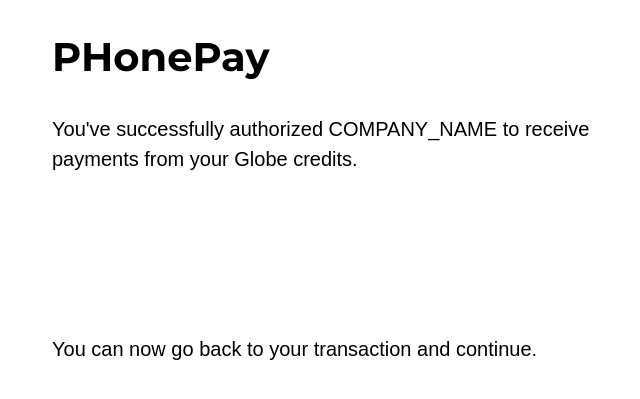
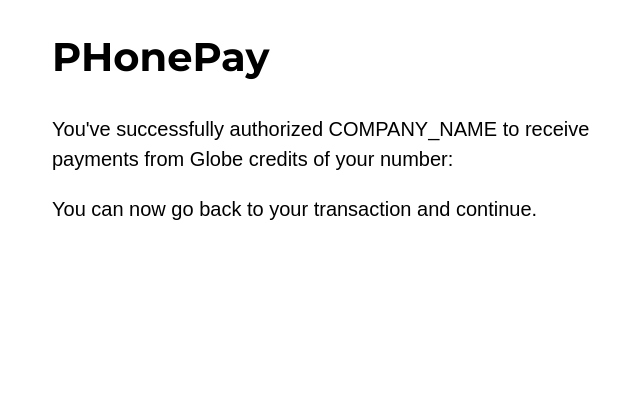
Before and after one commit to marksteve/purrchase, a Flask app: template templates/oauth.html in a window 1280 px wide. Shown: the top 399 px of the page, without its empty margins (288-928 px from the left). Run offline with Flask 2, Linux system fonts and the light colour scheme; the template is opened without the code that fills it, so the values that code supplies are empty; some libraries are stand-ins or nearby versions.

Commit message:
Update copy

```diff
--- a/templates/oauth.html
+++ b/templates/oauth.html
@@ -22,13 +22,13 @@
     <h1>PHonePay</h1>
     <p>
       You've successfully authorized COMPANY_NAME
-      to receive payments from your Globe credits.
+      to receive payments from Globe credits of your number:
     </p>
-    <pre>
+    <p>
       <code>
       {{ subscriber_number }}
       </code>
-    </pre>
+    </p>
     <p>
       You can now go back to your transaction and continue.
     </p>
```
